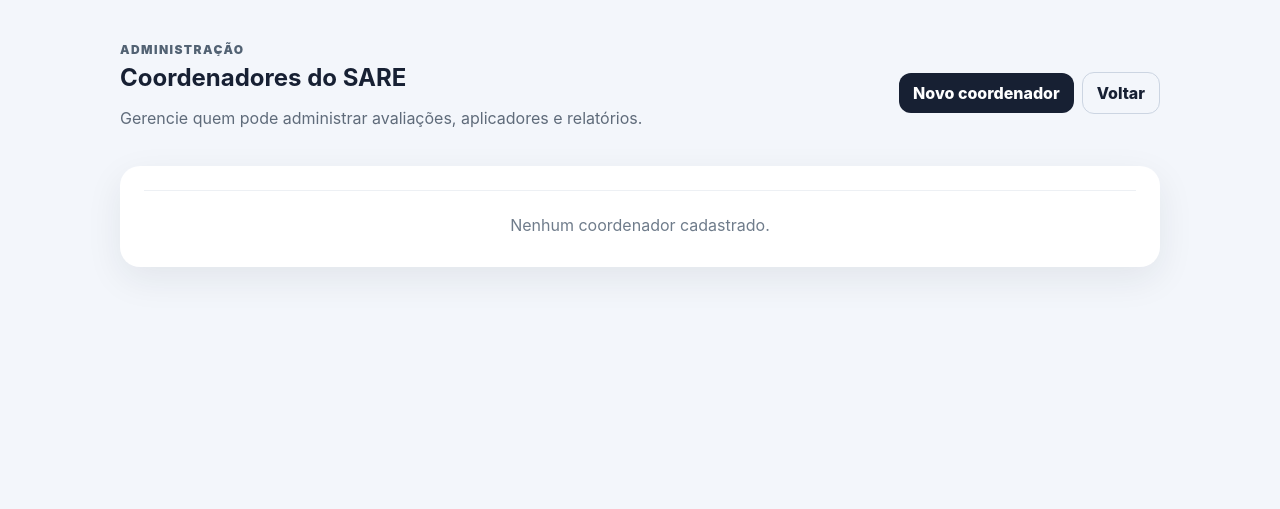
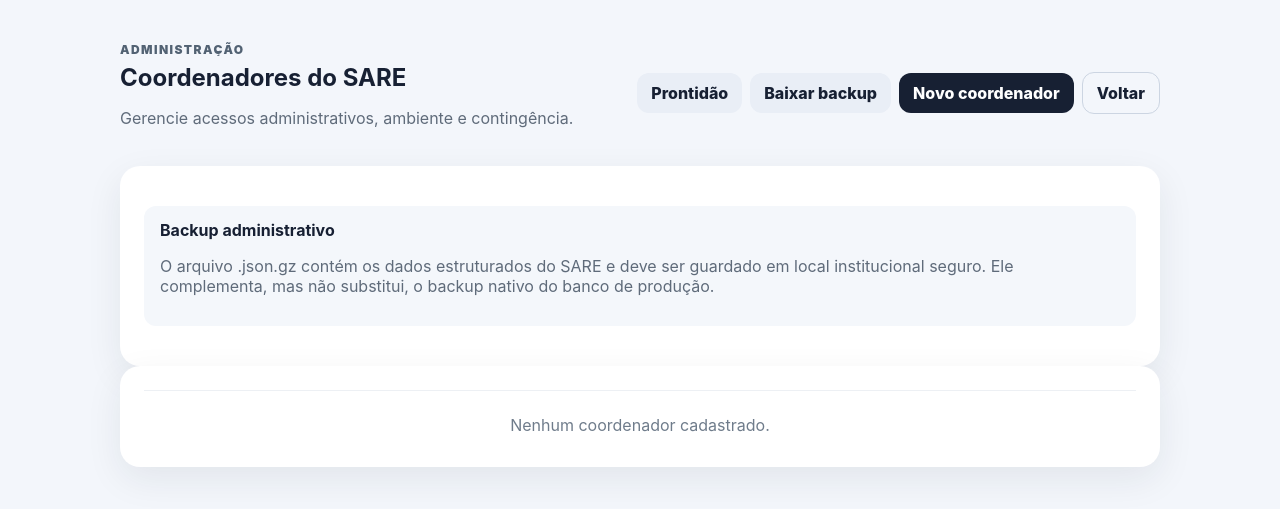
Before and after one commit to Marcosadriano7506/SARE2026, a Python web app: template app/templates/admin/dashboard.html in a window 1280 px wide. Shown: the top 509 px of the page. Run offline with Jinja, Linux system fonts and the light colour scheme; the template is opened without the code that fills it, so the values that code supplies are empty.

Commit message:
feat: expose system status and backup actions

```diff
--- a/app/templates/admin/dashboard.html
+++ b/app/templates/admin/dashboard.html
@@ -6,13 +6,22 @@
     <div>
       <p class="eyebrow">Administração</p>
       <h1>Coordenadores do SARE</h1>
-      <p>Gerencie quem pode administrar avaliações, aplicadores e relatórios.</p>
+      <p>Gerencie acessos administrativos, ambiente e contingência.</p>
     </div>
     <div class="top-actions">
+      <a class="button secondary compact" href="{{ url_for('system_admin.index') }}">Prontidão</a>
+      <a class="button secondary compact" href="{{ url_for('backup_admin.download') }}">Baixar backup</a>
       <a class="button primary compact" href="{{ url_for('admin.create_coordinator') }}">Novo coordenador</a>
       <a class="button ghost compact" href="{{ url_for('coordinator.dashboard') }}">Voltar</a>
     </div>
   </header>
+
+  <section class="panel">
+    <div class="info-box">
+      <strong>Backup administrativo</strong>
+      <p>O arquivo .json.gz contém os dados estruturados do SARE e deve ser guardado em local institucional seguro. Ele complementa, mas não substitui, o backup nativo do banco de produção.</p>
+    </div>
+  </section>
 
   <section class="panel">
     <div class="list">
```
